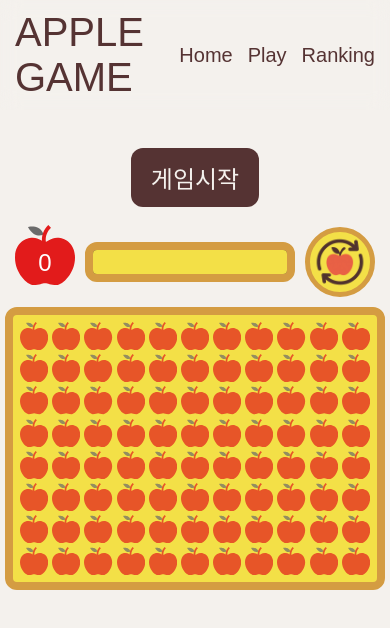
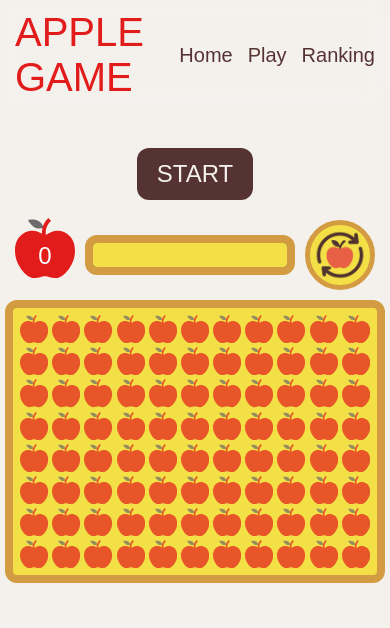
Before and after one commit to Seop2/apple-game-portfolio, a Next.js app: page /play in a window 390 px wide. Shown: the top 628 px of the page. Built offline with nearby package versions, Linux system fonts and the light colour scheme; a web font is replaced by a local one.

Commit message:
style: add responsive mobile styling, update button labels, and apply new semantic colors

```diff
--- a/src/app/globals.css
+++ b/src/app/globals.css
@@ -12,6 +12,8 @@
     /* ----- semantic tokens ----- */
     --color-text: var(--clr-neutral-900);
     --color-bg: var(--clr-neutral-50);
+    --color-logo: var(--clr-red-600);
+
 
     --color-apple-bg-selected: var(--clr-blue-500);
     --color-apple-icon: var(--clr-red-600);
@@ -30,6 +32,8 @@
 
     --color-button-bg: var(--clr-neutral-900);
     --color-button-text: var(--clr-neutral-50);
+    --color-share-bg: var(--clr-blue-500);
+    --color-share-text: var(--clr-neutral-50);
 
 
     --color-landing-play-bg: var(--clr-red-600);
--- a/src/app/play/page.js
+++ b/src/app/play/page.js
@@ -36,7 +36,7 @@ export default function Play() {
         <main className={styles.page}>
             <button
                 className={styles.gameStartButton}
-                onClick={gamestart}>{playing ? "게임종료" : "게임시작"}</button>
+                onClick={gamestart}>{playing ? "STOP" : "START"}</button>
 
             <Suspense fallback={<div>로딩중....</div>}>
                 <GameBoard ref={attachRef} />
--- a/src/app/ranking/page.js
+++ b/src/app/ranking/page.js
@@ -32,7 +32,7 @@ export default function RankingPage() {
                         <td>{i + 1}</td>
                         <td>{score}</td>
                         <td>{dragCount}</td>
-                        <td>{dateFmt.format(new Date(date))}</td>
+                        <td className={styles.date}>{dateFmt.format(new Date(date))}</td>
                         <td><button onClick={() => setReplayData(replay)}>show</button></td>
                     </tr>))}
                     {Array(10 - ranks.length).fill(null).map((_, i) => (
--- a/src/components/header.module.css
+++ b/src/components/header.module.css
@@ -18,6 +18,10 @@
         text-decoration: none;
         font-size: 20px;
         font-weight: bold;
+
+        h1 {
+            color: var(--color-logo);
+        }
     }
 
     nav {
```
Also changed, not shown: src/app/ranking/page.module.css (+10 -0 lines), src/components/modal/ReplayModal.module.css (+17 -2 lines).
